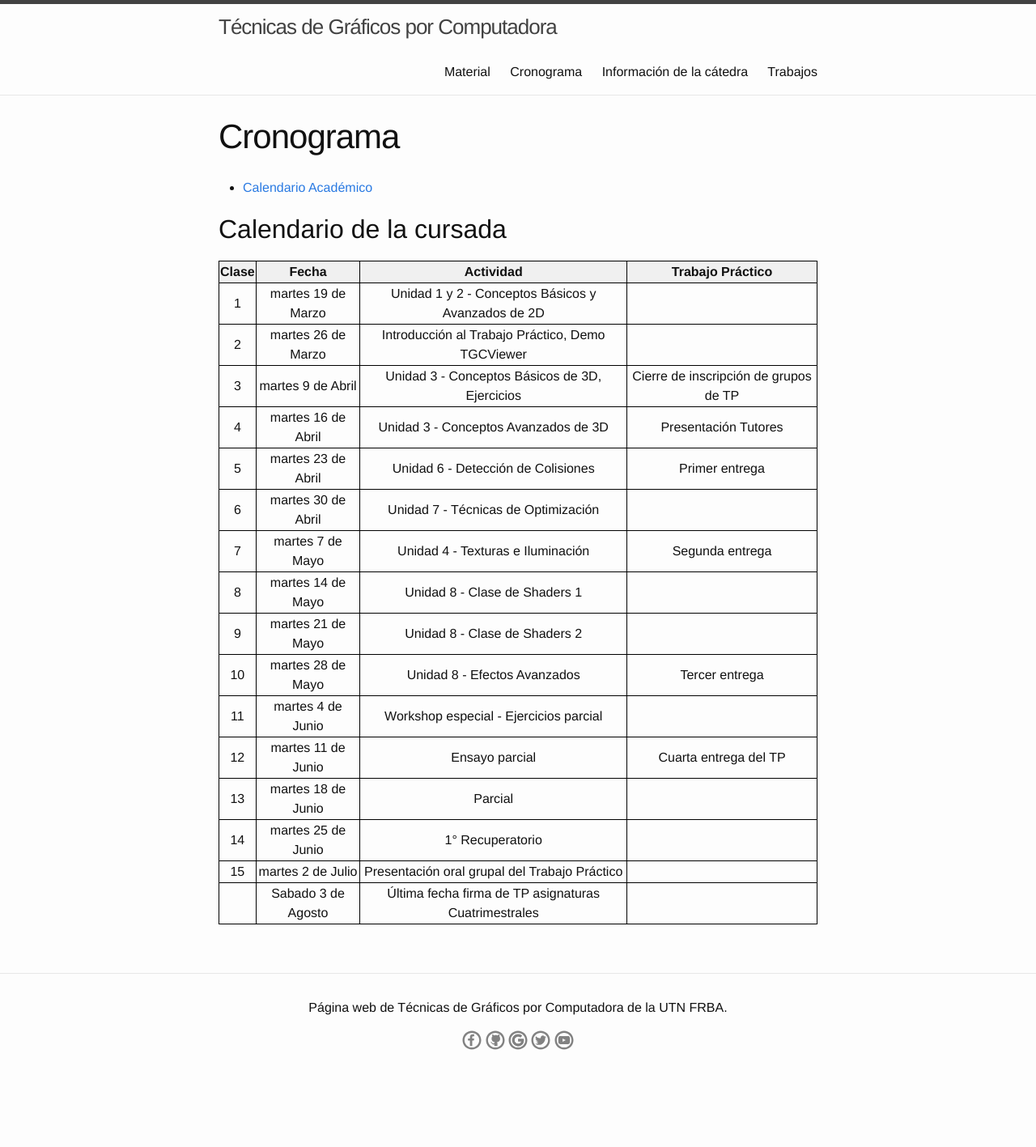
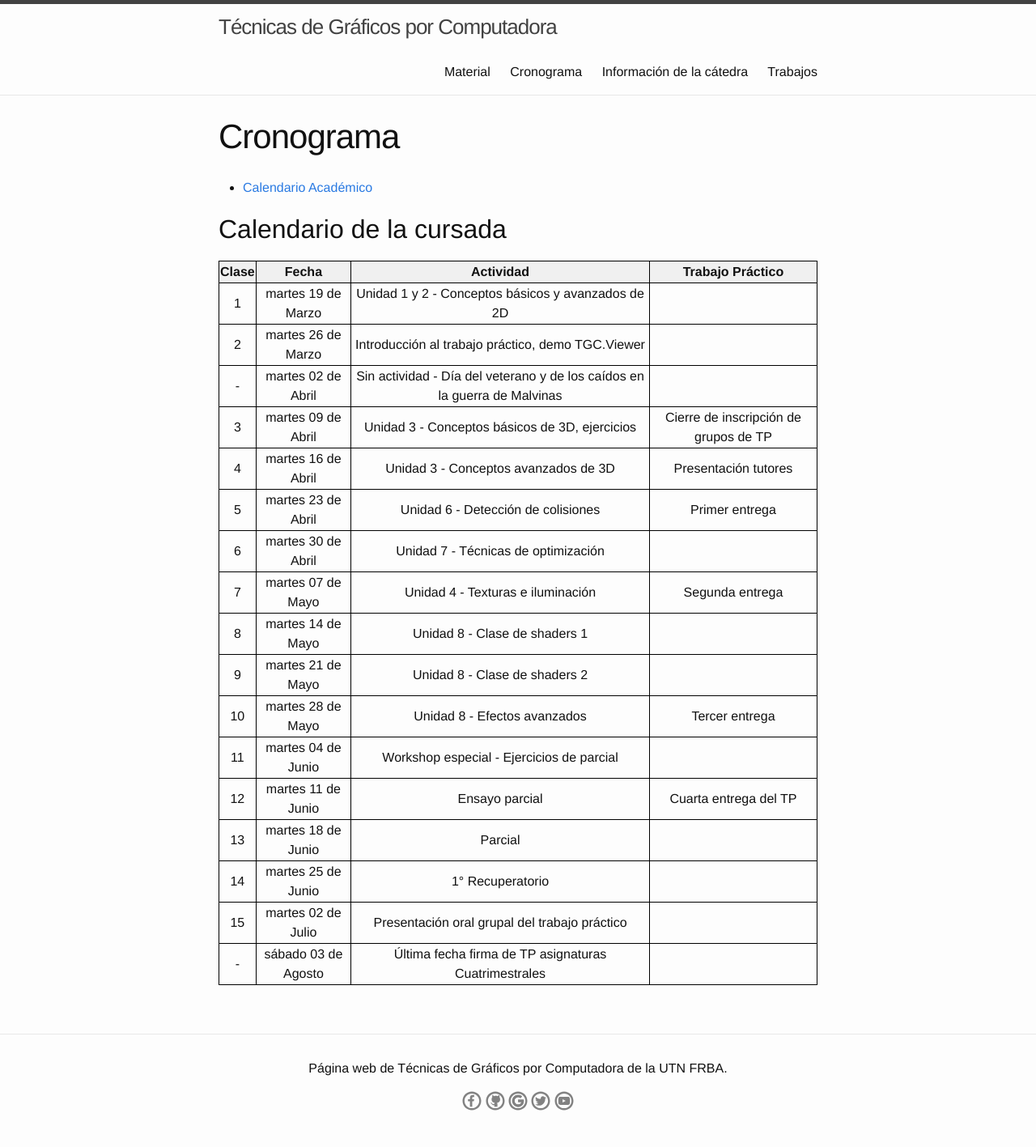
Before and after one commit to tgc-utn/tgc-utn.github.io, a Jekyll site: the page built from cronograma/index.md, in a window 1280 px wide. Shown: the whole page at 81% size. Built offline with Jekyll 4.4.1, drawn with Linux system fonts in a browser that asks for light colours; before the commit the page ends 1342 px from its top, so only the background shows below that.

Commit message:
Update index.md

```diff
--- a/cronograma/index.md
+++ b/cronograma/index.md
@@ -34,19 +34,20 @@ td{
 
 | Clase | Fecha               | Actividad    | Trabajo Práctico  |
 |:-----:|:-------------------:|:------------:|:-----------------:|
-|  1    | martes 19 de Marzo | Unidad 1 y 2 - Conceptos Básicos y Avanzados de 2D ||
-|  2    | martes 26 de Marzo | Introducción al Trabajo Práctico, Demo TGCViewer ||
-|  3    | martes 9 de Abril | Unidad 3 - Conceptos Básicos de 3D, Ejercicios | Cierre de inscripción de grupos de TP|
-|  4    | martes 16 de Abril | Unidad 3 - Conceptos Avanzados de 3D | Presentación Tutores|
-|  5    | martes 23 de Abril | Unidad 6 - Detección de Colisiones | Primer entrega|
-|  6    | martes 30 de Abril | Unidad 7 - Técnicas de Optimización ||
-|  7    | martes 7 de Mayo | Unidad 4 - Texturas e Iluminación | Segunda entrega|
-|  8    | martes 14 de Mayo | Unidad 8 - Clase de Shaders 1 ||
-|  9    | martes 21 de Mayo | Unidad 8 - Clase de Shaders 2 ||
-| 10    | martes 28 de Mayo | Unidad 8 - Efectos Avanzados | Tercer entrega|
-| 11    | martes 4 de Junio | Workshop especial - Ejercicios parcial||
+|  1    | martes 19 de Marzo | Unidad 1 y 2 - Conceptos básicos y avanzados de 2D ||
+|  2    | martes 26 de Marzo | Introducción al trabajo práctico, demo TGC.Viewer ||
+|  -    | martes 02 de Abril | Sin actividad - Día del veterano y de los caídos en la guerra de Malvinas ||
+|  3    | martes 09 de Abril | Unidad 3 - Conceptos básicos de 3D, ejercicios | Cierre de inscripción de grupos de TP|
+|  4    | martes 16 de Abril | Unidad 3 - Conceptos avanzados de 3D | Presentación tutores|
+|  5    | martes 23 de Abril | Unidad 6 - Detección de colisiones | Primer entrega|
+|  6    | martes 30 de Abril | Unidad 7 - Técnicas de optimización ||
+|  7    | martes 07 de Mayo | Unidad 4 - Texturas e iluminación | Segunda entrega|
+|  8    | martes 14 de Mayo | Unidad 8 - Clase de shaders 1 ||
+|  9    | martes 21 de Mayo | Unidad 8 - Clase de shaders 2 ||
+| 10    | martes 28 de Mayo | Unidad 8 - Efectos avanzados | Tercer entrega|
+| 11    | martes 04 de Junio | Workshop especial - Ejercicios de parcial||
 | 12    | martes 11 de Junio | Ensayo parcial | Cuarta entrega del TP |
 | 13    | martes 18 de Junio | Parcial ||
 | 14    | martes 25 de Junio | 1° Recuperatorio ||
-| 15    | martes 2 de Julio | Presentación oral grupal del Trabajo Práctico ||
-|     | Sabado 3 de Agosto | Última fecha firma de TP asignaturas Cuatrimestrales ||
+| 15    | martes 02 de Julio | Presentación oral grupal del trabajo práctico ||
+|  -    | sábado 03 de Agosto | Última fecha firma de TP asignaturas Cuatrimestrales ||
```
